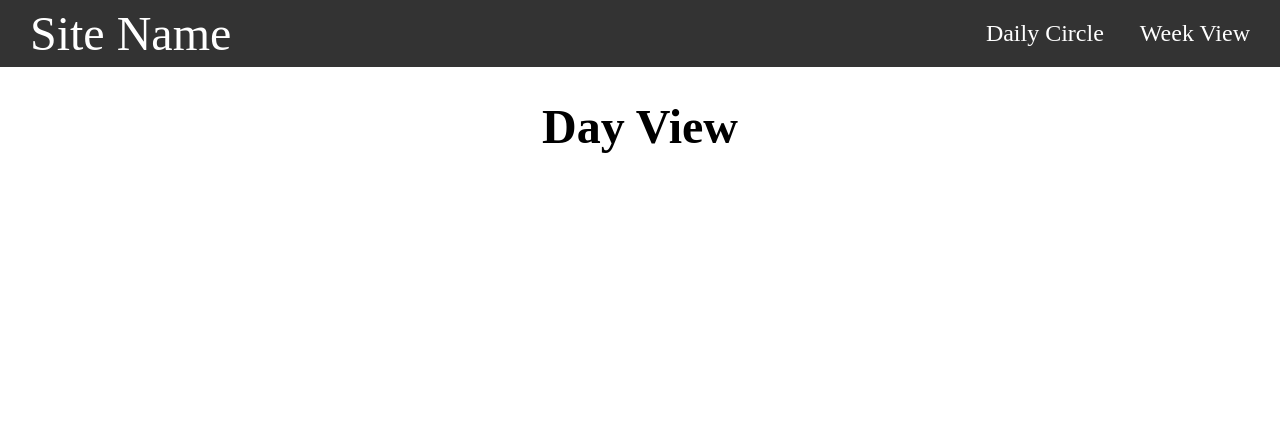
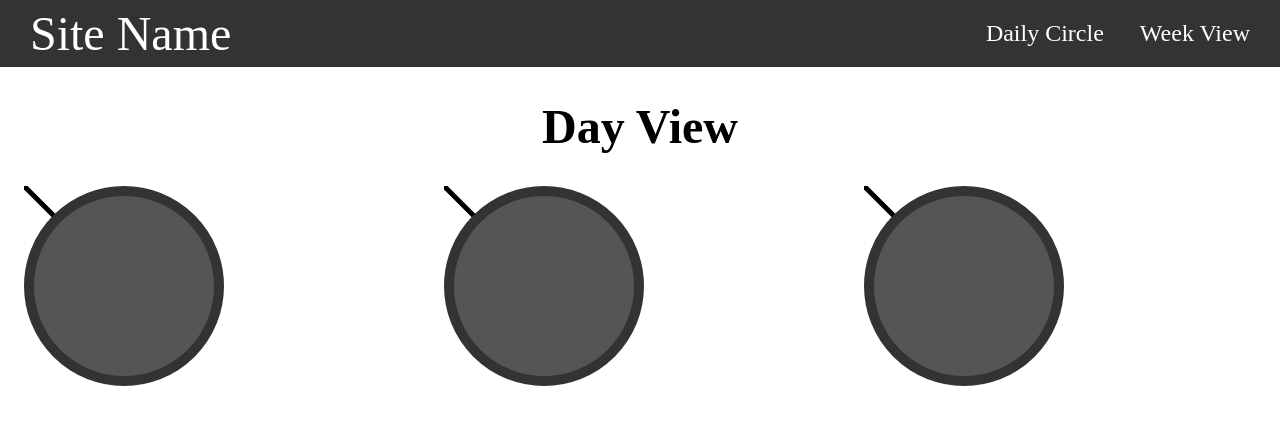
Before and after one commit to peterqlin/energy-tracker, a React app: page /dayview in a window 1280 px wide. Shown: the top 424 px of the page. Built offline with nearby package versions, Linux system fonts and the light colour scheme.

Commit message:
Added circles, still figuring out logic with the lines coming out

```diff
--- a/src/App.js
+++ b/src/App.js
@@ -6,7 +6,6 @@ import Dayview from './components/Dayview';
 import Weekview from './components/Weekview';
 import './App.css';
 import './styles/styles.css'
-
 
 const App = () => {
   return (
--- /dev/null
+++ b/src/Components/Circle.js
@@ -0,0 +1,21 @@
+import React, { useRef } from 'react'
+
+const Circle = () => {
+  return (
+    <div className='shape-container'>
+      <div className='circle'></div>
+      <svg>
+        <line className='line'
+          x1={0}
+          y1={0}
+          x2={100}
+          y2={100}
+          stroke='black'
+          strokeWidth='5'
+        />
+      </svg>
+    </div>
+  )
+}
+
+export default Circle
--- a/src/Components/Dayview.js
+++ b/src/Components/Dayview.js
@@ -1,10 +1,17 @@
 import React from 'react'
-import Navbar from './Navbar'
+import Circle from './Circle'
 
 const Dayview = () => {
   return (
     <div className='dayview-container'>
       <h1>Day View</h1>
+      <div className='circle-container'>
+        <ul>
+          <li><Circle /></li>
+          <li><Circle /></li>
+          <li><Circle /></li>
+        </ul>
+      </div>
     </div>
   )
 }
--- a/src/Components/Home.js
+++ b/src/Components/Home.js
@@ -1,5 +1,4 @@
 import React from 'react';
-import Navbar from './Navbar';
 
 const Home = () => {
   return (
--- a/src/styles/styles.css
+++ b/src/styles/styles.css
@@ -14,6 +14,8 @@ body {
   margin: 1rem;
   text-align: center;
 }
+
+/* Begin Navbar Style */
 
 .nav {
   background-color: #333;
@@ -53,3 +55,51 @@ body {
 nav li:hover {
   background-color: #555;
 }
+
+/* End Navbar Style */
+
+/* Begin Circle Style */
+
+.circle-container {
+  display: flex;
+  justify-content: center;
+  align-items: center;
+  position: absolute;
+}
+
+.circle-container ul {
+  padding: 0;
+  margin: 0;
+  list-style: none;
+  display: flex;
+  gap: 5rem;
+}
+
+div.circle {
+  border: 10px solid #333;
+  background-color: #555;
+  border-radius: 50%;
+  width: 25vh;
+  height: 25vh;
+  position: absolute;
+  z-index: 1;
+}
+
+/* End Circle Style */
+
+/* Begin Line Style */
+
+svg.line {
+  top: 0;
+  left: 0;
+  width: 100vw;
+  height: 100vh;
+  position: absolute;
+  z-index: 2;
+}
+
+/* End Line Style */
+
+.shape-container {
+  position: relative;
+}
--- a/webpack.config.js
+++ b/webpack.config.js
@@ -39,5 +39,6 @@ module.exports = {
   devServer: {
     static: './dist',
     port: 3000,
+    historyApiFallback: true,
   },
 };
```
Also changed, not shown: src/index.js (+0 -20 lines).
